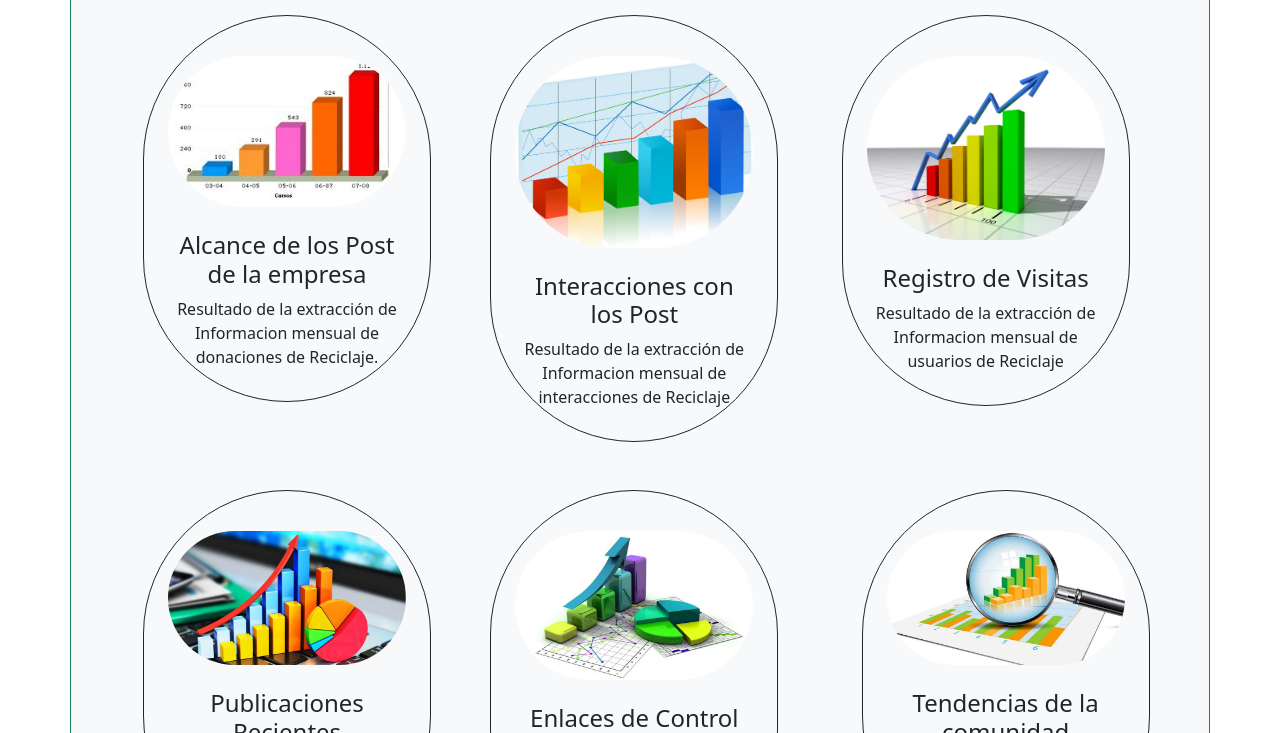
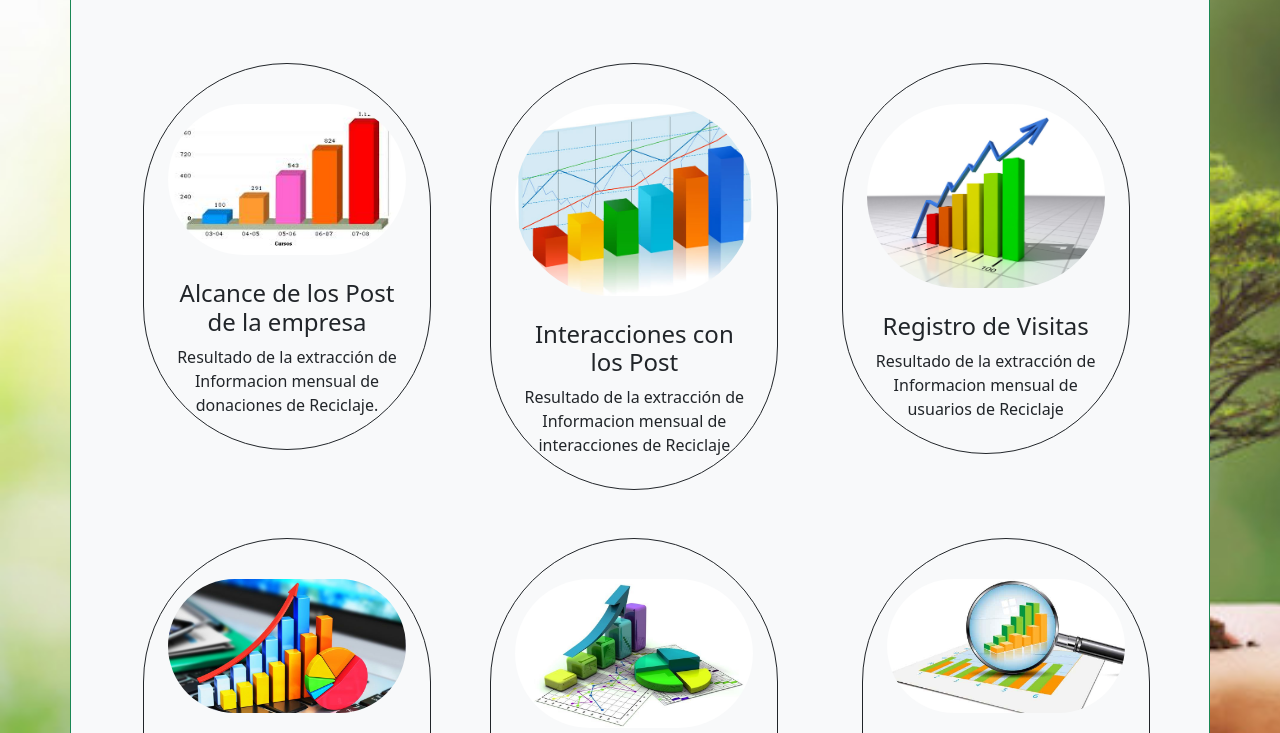
Before and after one commit to ACC-DevSoft/Recycling-for-the-World, a plain HTML site: page estadisticas.html in a window 1280 px wide. Shown: the part 186-919 px from the top of the page. Drawn offline with nearby package versions, Linux system fonts and the light colour scheme; files whose address does not match are found by name; a web font is replaced by a local one.

Commit message:
banner change

```diff
--- a/assets/css/styles.css
+++ b/assets/css/styles.css
@@ -15,6 +15,9 @@ h1,h2, h3 {
 }
 .containerEst {
     padding: 0px;
+    background-image: url(../img/banner.jpg);
+    background-size: cover;
+    height: 100%;
 }
 
 .navbar {
--- a/estadisticas.html
+++ b/estadisticas.html
@@ -10,6 +10,7 @@
       rel="stylesheet"
     />
     <link rel="stylesheet" href="./assets/css/styles.css" />
+    <link rel="stylesheet" href="./assets/css/colors.css">
     <link
       href="https://cdn.jsdelivr.net/npm/bootstrap@5.0.1/dist/css/bootstrap.min.css"
       rel="stylesheet"
@@ -87,7 +88,7 @@
         </div>
       </nav>
 
-    <div class="containerEst  text-center text-white">
+    <div class="containerEst  text-center text-white py-5">
         <h2>ESTADISTICAS</h2>
       <div class="container styleContent bg-light border border-success p-4 mb-5">
         <div class="row">
```
Also changed, not shown: assets/img/banner.jpg (added).
